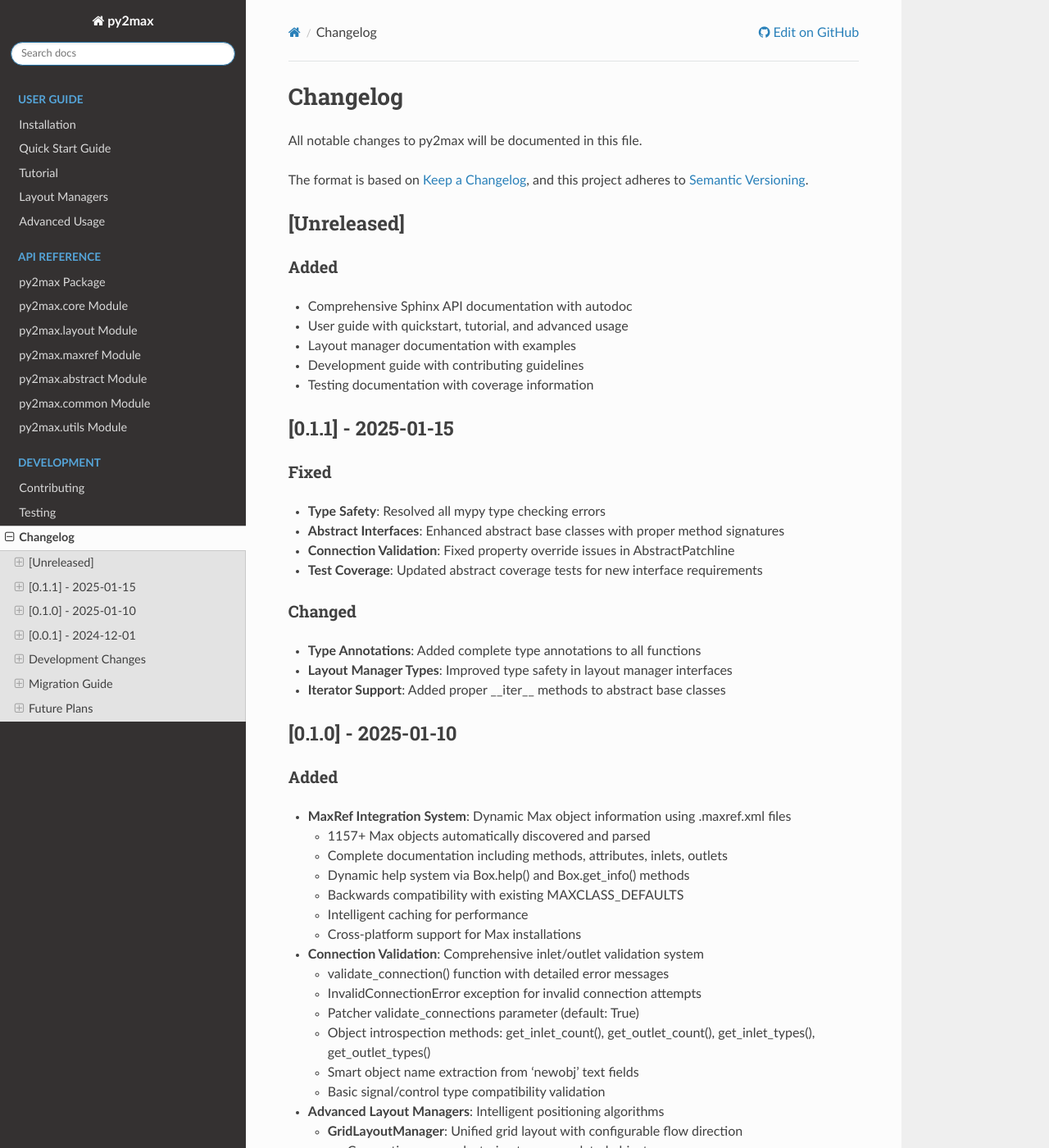
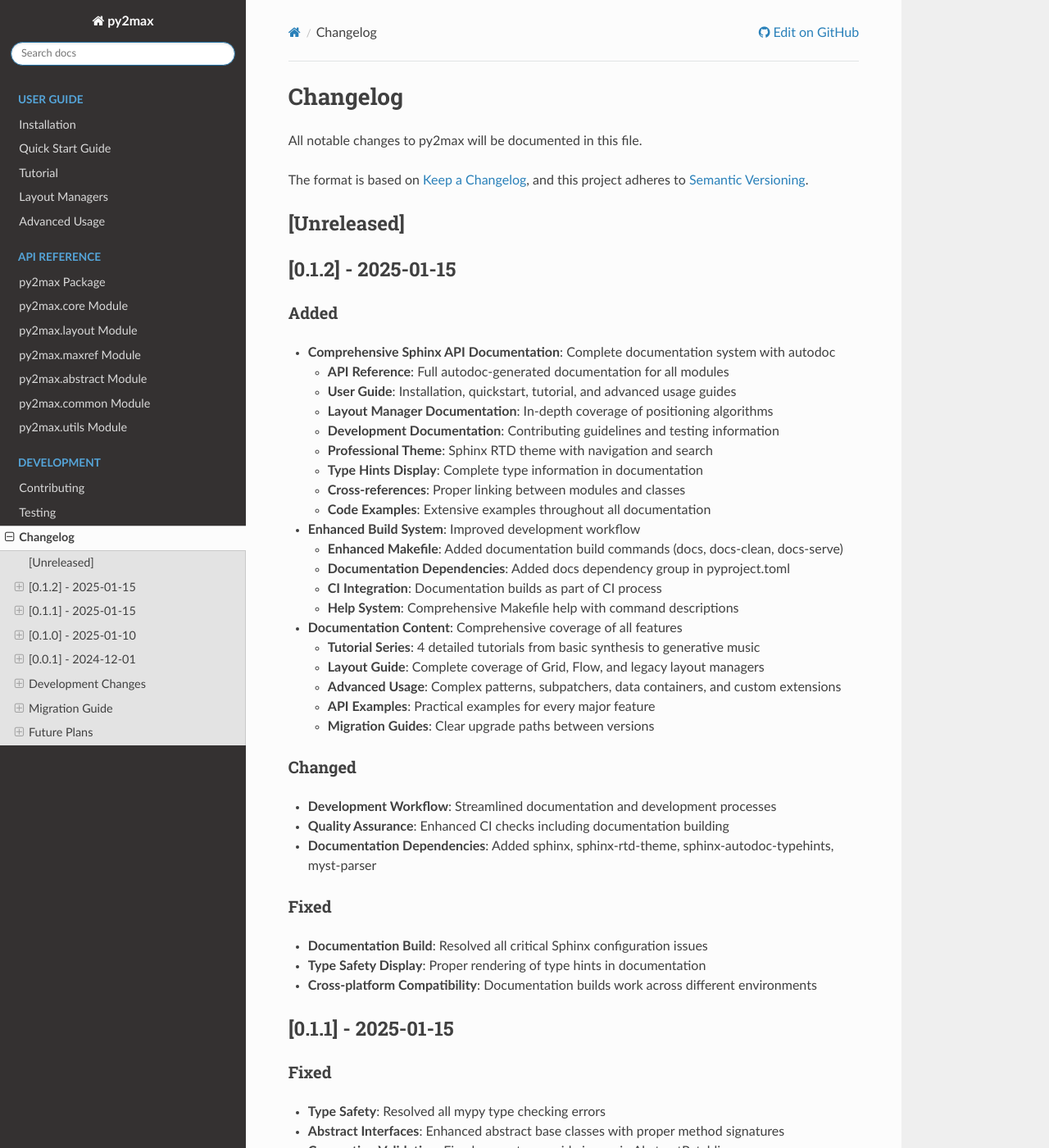
Before and after one commit to shakfu/py2max, a Sphinx documentation site: the page built from docs/source/development/changelog.rst, in a window 1280 px wide and 1400 px high. Shown: the whole window at 82% size. Built offline with Sphinx 7.4.7 and the Read the Docs theme 3.1.0, drawn with Linux system fonts in a browser that asks for light colours; some of the changed text lies outside the part shown.

Commit message:
update to 0.1.2

```diff
--- a/docs/source/conf.py
+++ b/docs/source/conf.py
@@ -15,8 +15,8 @@
 project = 'py2max'
 copyright = '2025, Shakeeb Alireza'
 author = 'Shakeeb Alireza'
-release = '0.1.1'
-version = '0.1.1'
+release = '0.1.2'
+version = '0.1.2'
 
 # -- General configuration ---------------------------------------------------
 # https://www.sphinx-doc.org/en/master/usage/configuration.html#general-configuration
--- a/docs/source/development/changelog.rst
+++ b/docs/source/development/changelog.rst
@@ -9,13 +9,48 @@
 [Unreleased]
 ------------
 
+[0.1.2] - 2025-01-15
+---------------------
+
 Added
 ~~~~~
-* Comprehensive Sphinx API documentation with autodoc
-* User guide with quickstart, tutorial, and advanced usage
-* Layout manager documentation with examples
-* Development guide with contributing guidelines
-* Testing documentation with coverage information
+* **Comprehensive Sphinx API Documentation**: Complete documentation system with autodoc
+
+  * **API Reference**: Full autodoc-generated documentation for all modules
+  * **User Guide**: Installation, quickstart, tutorial, and advanced usage guides
+  * **Layout Manager Documentation**: In-depth coverage of positioning algorithms
+  * **Development Documentation**: Contributing guidelines and testing information
+  * **Professional Theme**: Sphinx RTD theme with navigation and search
+  * **Type Hints Display**: Complete type information in documentation
+  * **Cross-references**: Proper linking between modules and classes
+  * **Code Examples**: Extensive examples throughout all documentation
+
+* **Enhanced Build System**: Improved development workflow
+
+  * **Enhanced Makefile**: Added documentation build commands (docs, docs-clean, docs-serve)
+  * **Documentation Dependencies**: Added docs dependency group in pyproject.toml
+  * **CI Integration**: Documentation builds as part of CI process
+  * **Help System**: Comprehensive Makefile help with command descriptions
+
+* **Documentation Content**: Comprehensive coverage of all features
+
+  * **Tutorial Series**: 4 detailed tutorials from basic synthesis to generative music
+  * **Layout Guide**: Complete coverage of Grid, Flow, and legacy layout managers
+  * **Advanced Usage**: Complex patterns, subpatchers, data containers, and custom extensions
+  * **API Examples**: Practical examples for every major feature
+  * **Migration Guides**: Clear upgrade paths between versions
+
+Changed
+~~~~~~~
+* **Development Workflow**: Streamlined documentation and development processes
+* **Quality Assurance**: Enhanced CI checks including documentation building
+* **Documentation Dependencies**: Added sphinx, sphinx-rtd-theme, sphinx-autodoc-typehints, myst-parser
+
+Fixed
+~~~~~
+* **Documentation Build**: Resolved all critical Sphinx configuration issues
+* **Type Safety Display**: Proper rendering of type hints in documentation
+* **Cross-platform Compatibility**: Documentation builds work across different environments
 
 [0.1.1] - 2025-01-15
 ---------------------
@@ -148,32 +183,46 @@
 Development Changes
 -------------------
 
-[2025-01-15] - Documentation Release
-~~~~~~~~~~~~~~~~~~~~~~~~~~~~~~~~~~~~~
+[2025-01-15] - Documentation Release (v0.1.2)
+~~~~~~~~~~~~~~~~~~~~~~~~~~~~~~~~~~~~~~~~~~~~~~
 
 Added
 ^^^^^
-* **Sphinx Documentation System**
+* **Comprehensive Sphinx Documentation System**
 
-  * Complete API reference with autodoc
-  * User guide with tutorials and examples
-  * Layout manager documentation
+  * Complete API reference with autodoc for all modules
+  * User guide with installation, quickstart, tutorial, and advanced usage
+  * Layout manager documentation with detailed examples
   * Development and contributing guides
-  * Automated documentation building
+  * Testing framework documentation
+  * Automated documentation building with CI integration
 
 * **Enhanced Developer Experience**
 
+  * Enhanced Makefile with documentation commands and help system
+  * Documentation dependency management in pyproject.toml
+  * CI integration with documentation building
+  * Professional Sphinx RTD theme with navigation and search
   * Type checking with mypy (zero errors)
   * Code quality with ruff (zero violations)
-  * Comprehensive test coverage reporting
-  * Development workflow documentation
+  * Comprehensive test coverage reporting (97%)
+
+* **Documentation Content Quality**
+
+  * 4 comprehensive tutorials from basic synthesis to generative music
+  * Complete API examples for every major feature
+  * Migration guides between versions
+  * Cross-references and proper linking throughout documentation
+  * Extensive code examples and usage patterns
 
 Technical Improvements
 ^^^^^^^^^^^^^^^^^^^^^^
-* **Type Safety**: Complete type annotation coverage
-* **Code Quality**: Enhanced code organization and documentation
-* **Testing**: Improved test organization and coverage reporting
-* **Build System**: Streamlined development and documentation builds
+* **Documentation System**: Professional Sphinx-based documentation with RTD theme
+* **Build Process**: Streamlined development and documentation build workflows
+* **Quality Assurance**: Enhanced CI checks including documentation building
+* **Developer Workflow**: Improved onboarding and contribution processes
+* **Type Safety**: Complete type annotation coverage with proper display in docs
+* **Cross-platform Support**: Documentation builds work across different environments
 
 Migration Guide
 ---------------
@@ -222,6 +271,27 @@
    # Optimize layout to cluster connected objects
    patcher.optimize_layout()
 
+From 0.1.1 to 0.1.2
+~~~~~~~~~~~~~~~~~~~~
+
+No breaking changes - all existing code continues to work. This release focused on:
+
+* **Documentation**: Complete Sphinx-based documentation system
+* **Developer Experience**: Enhanced build system and development workflow
+* **Quality Assurance**: Comprehensive guides for contributors and users
+
+No API changes required for existing code. New documentation provides:
+
+**For Users**:
+- Comprehensive installation and quickstart guides
+- Detailed tutorials from basic to advanced usage
+- Complete API reference with examples
+
+**For Developers**:
+- Contributing guidelines and development setup
+- Testing framework documentation
+- Enhanced build system with documentation commands
+
 From 0.1.0 to 0.1.1
 ~~~~~~~~~~~~~~~~~~~~
 
```
